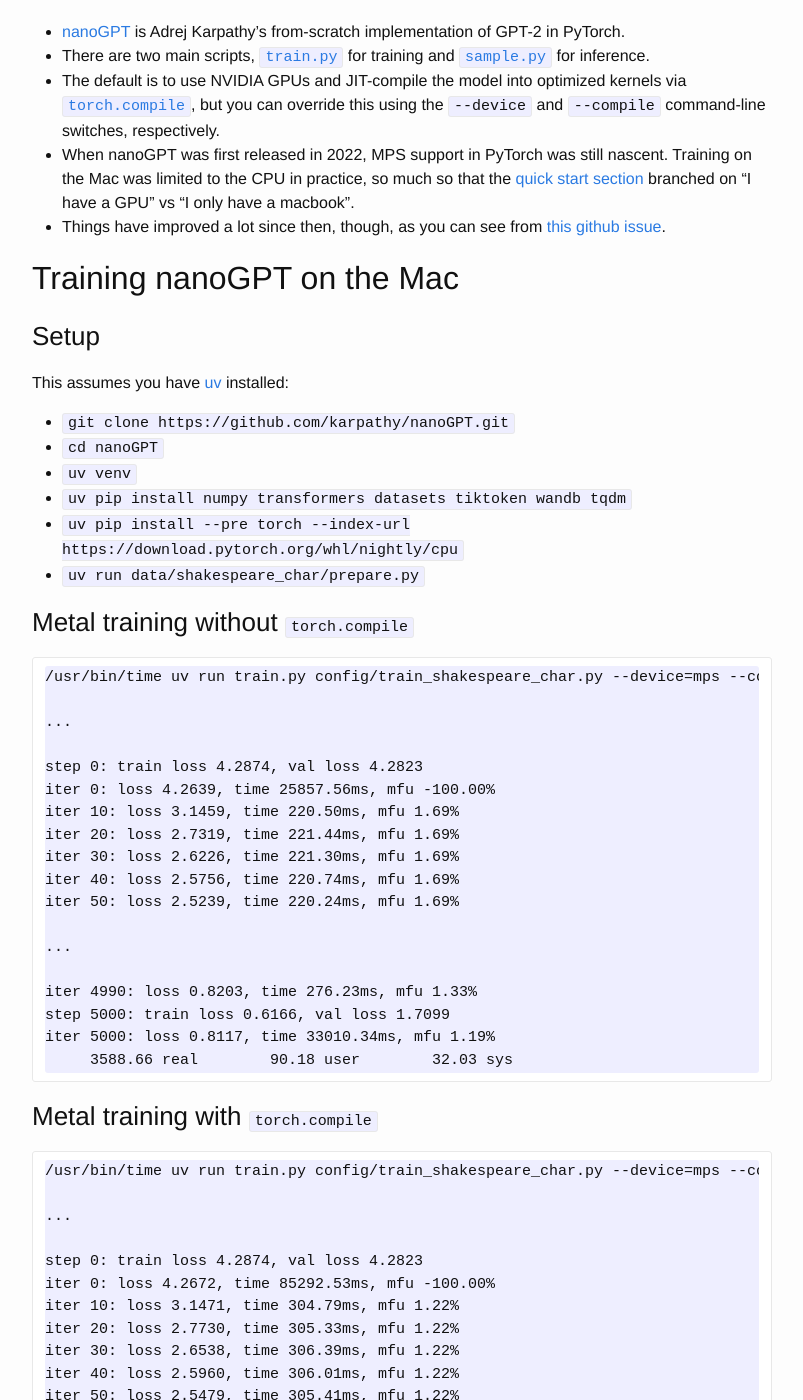
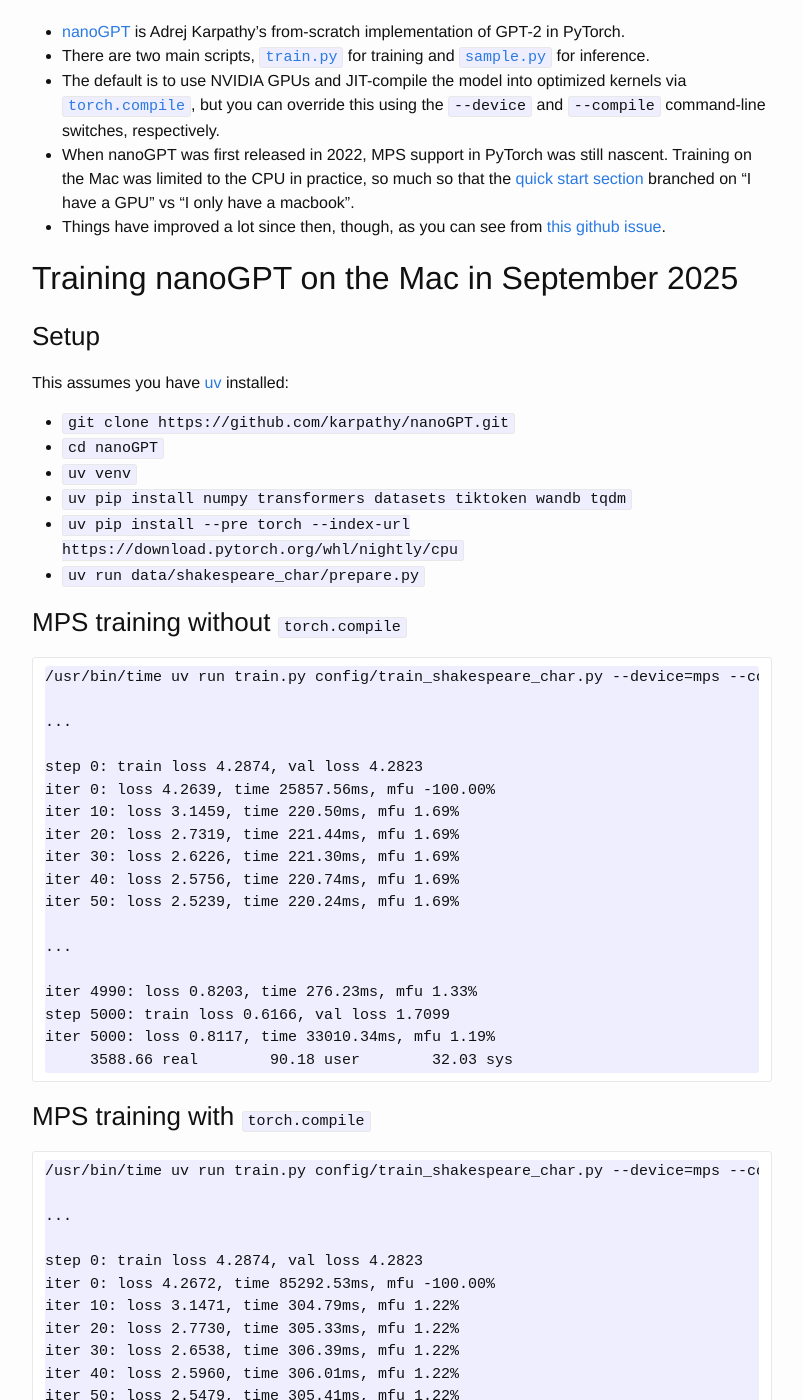
Before and after one commit to vglazer/vglazer.github.io, a Jekyll site: the page built from _posts/2025-09-16-state-of-training-on-metal.md, in a window 1280 px wide and 1400 px high, scrolled down 1361 px. Shown: the whole window, without its empty margins (238-1041 px from the left). Built offline with Jekyll 4.4.1, drawn with Linux system fonts in a browser that asks for light colours; nearby versions of some CDN libraries.

Commit message:
More rewording

````diff
--- a/_posts/2025-09-16-state-of-training-on-metal.md
+++ b/_posts/2025-09-16-state-of-training-on-metal.md
@@ -38,7 +38,7 @@ categories: metal jax pytorch llms nanogpt tinygrad mlx ane asitop
 - When nanoGPT was first released in 2022, MPS support in PyTorch was still nascent. Training on the Mac was limited to the CPU in practice, so much so that the [quick start section](https://github.com/karpathy/nanoGPT?tab=readme-ov-file#quick-start) branched on "I have a GPU" vs "I only have a macbook".
 - Things have improved a lot since then, though, as you can see from [this github issue](https://github.com/karpathy/nanoGPT/issues/28).
 
-## Training nanoGPT on the Mac
+## Training nanoGPT on the Mac in September 2025
 
 ### Setup
 
@@ -51,7 +51,7 @@ This assumes you have [uv](https://docs.astral.sh/uv/) installed:
 - `uv pip install --pre torch --index-url https://download.pytorch.org/whl/nightly/cpu`
 - `uv run data/shakespeare_char/prepare.py`
 
-### Metal training without `torch.compile`
+### MPS training without `torch.compile`
 
 ```
 /usr/bin/time uv run train.py config/train_shakespeare_char.py --device=mps --compile=False
@@ -74,7 +74,7 @@ iter 5000: loss 0.8117, time 33010.34ms, mfu 1.19%
      3588.66 real        90.18 user        32.03 sys
 ```
 
-### Metal training with `torch.compile`
+### MPS training with `torch.compile`
 
 ```
 /usr/bin/time uv run train.py config/train_shakespeare_char.py --device=mps --compile=True
````
